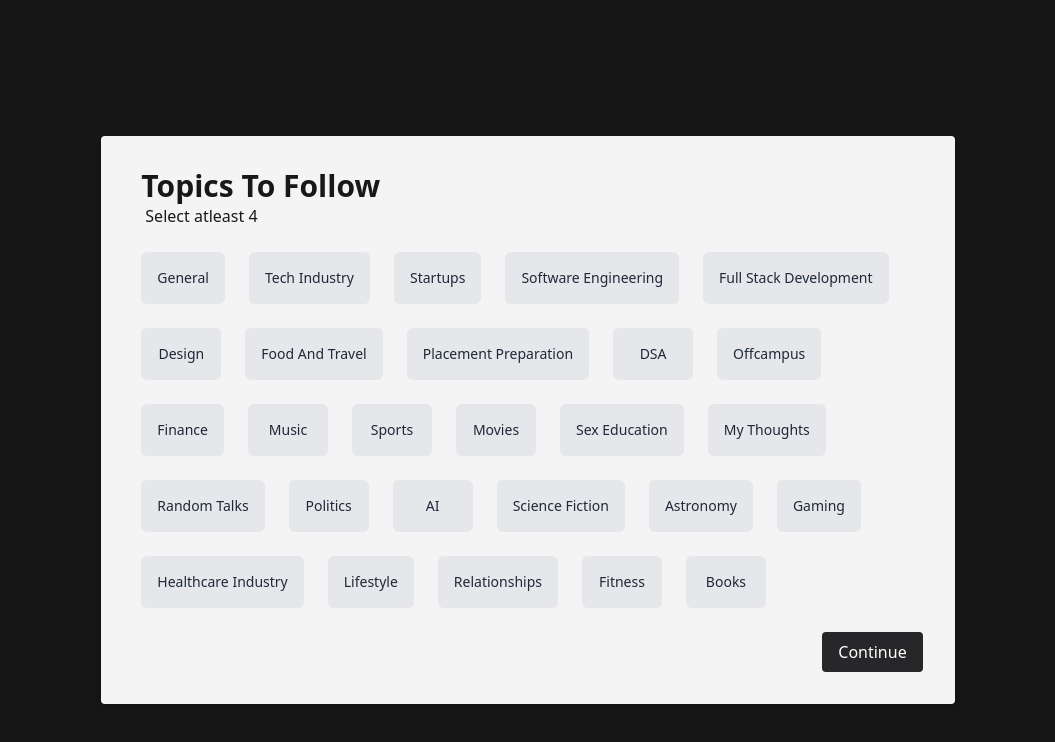
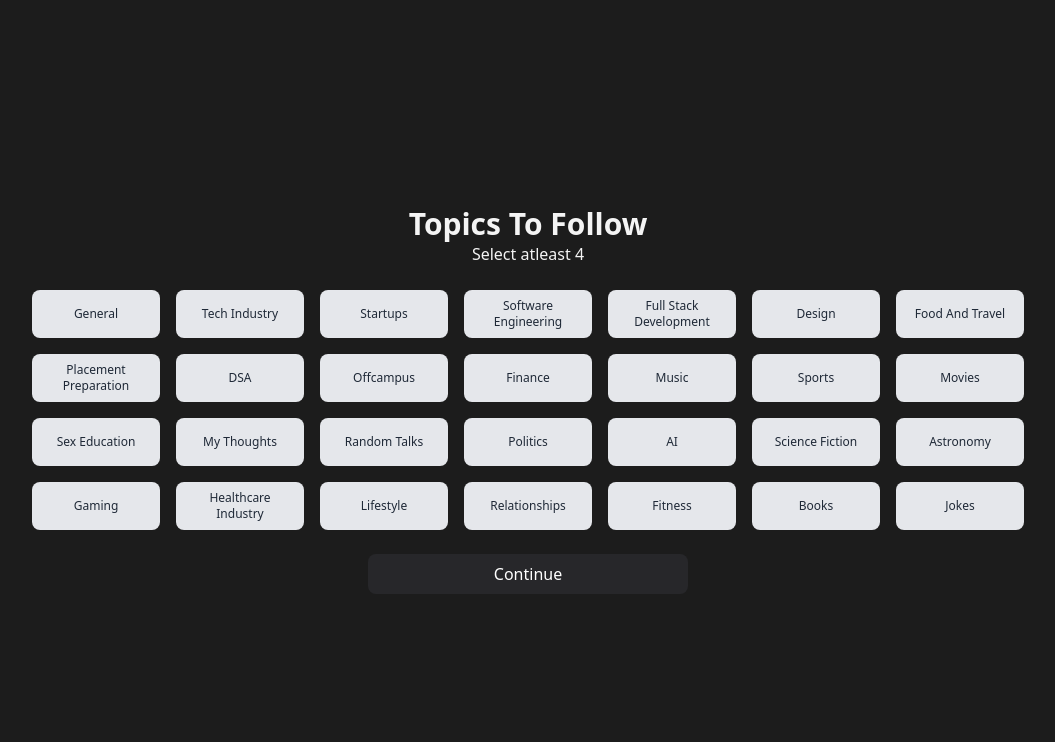
Before and after one commit to Makaan-Mates/mask, a React (Vite) app: page /register/topics-to-follow in a window 1280 px wide. Shown: the top 742 px of the page, without its empty margins (112-1167 px from the left). Built offline with nearby package versions, Linux system fonts and the light colour scheme.

Commit message:
Topic Selection Component customisation

```diff
--- a/src/components/SearchPosts.jsx
+++ b/src/components/SearchPosts.jsx
@@ -14,7 +14,6 @@ const SearchPosts = () => {
   const [searchResults, setSearchResults] = useState([]);
   const [isLoading, setIsLoading] = useState(false);
   const [hasSearched, setHasSearched] = useState(false);
-  const scrollableDivRef = useRef();
 
   //fetch SearchResults
   useEffect(() => {
@@ -54,8 +53,8 @@ const SearchPosts = () => {
     };
   }, [dispatch]);
 
-  const handlePostCardClick = (index) => {
-    const postId = searchResults[index]._id;
+
+  const handlePostCardClick = (postId) => {
     navigate(`/post/${postId}`);
     dispatch(displaySearchBar(false));
   };
@@ -70,7 +69,6 @@ const SearchPosts = () => {
       setHasSearched(false);
     }
   };
-
 
   return (
     <div
@@ -91,7 +89,6 @@ const SearchPosts = () => {
         </div>
       </div>
       <div
-        ref={scrollableDivRef}
         className="max-h-[450px] overflow-y-auto focus:outline-none scroll-smooth px-2 items-center flex flex-wrap"
       >
         {isLoading ? (
@@ -102,7 +99,7 @@ const SearchPosts = () => {
           searchResults.map((post) => (
             <div
               key={post._id}
-              onClick={handlePostCardClick}
+              onClick={() => handlePostCardClick(post._id)}
               className={`w-full flex flex-wrap my-0`}
             >
               <PostCard
--- a/src/components/TopicsSelection.jsx
+++ b/src/components/TopicsSelection.jsx
@@ -54,21 +54,21 @@ const TopicsSelection = () => {
   };
 
   return (
-    <div className="min-h-[100vh] flex justify-center items-center">
-      <div className="bg-zinc-100 text-zinc-900 p-8 rounded shadow-md w-2/3 h-auto mt-10">
-        <span className="flex flex-col mb-4 px-2">
-          <h2 className="text-3xl font-semibold">Topics To Follow</h2>
-          <h3 className="px-1">Select atleast 4</h3>
+    <div className="p-10 bg-[#1c1c1c] min-h-screen flex items-center justify-center ">
+    <div className="w-full  m-auto right-0 left-0 flex flex-col justify-center items-center  ">
+        <span className="flex flex-col  mb-4 px-2 text-[#f4f4f4] ">
+          <h2 className="text-lg  md:text-3xl font-bold">Topics To Follow</h2>
+          <h3 className="px-1  text-sm sm:text-base text-center">Select atleast 4</h3>
         </span>
-        <div className="flex flex-wrap gap-2">
+        <div className="cardparent  w-full md:w-[75%] lg:w-[80%] xl:w-[85%]  flex flex-wrap items-center justify-center ">
           {topics.map((topic) => (
             <div
               key={topic.id}
-              className={`min-w-20 text-sm  px-4 py-4 mx-2 my-2 rounded-md text-center  cursor-pointer transition-all duration-300 ${
+              className={`carddiv h-12 w-32 flex  flex-shrink-0 text-xs items-center justify-center  px-4 py-4 mx-2 my-2 rounded-lg text-center  cursor-pointer transition-all duration-300  ${
                 selectedTopics.find(
                   (selectedTopic) => selectedTopic.id === topic.id
                 )
-                  ? "bg-green-500 text-white"
+                  ? "bg-[#b96d1d] text-white"
                   : "bg-gray-200 text-gray-800"
               }`}
               onClick={() => toggleTopic(topic.name, topic.id)}
@@ -77,15 +77,15 @@ const TopicsSelection = () => {
             </div>
           ))}
         </div>
-        <div className="flex justify-end">
+        <div className="flex w-full justify-center">
           <button
             onClick={handleTopicsFollowing}
-            className="mt-4  bg-zinc-800 text-white rounded py-2 px-4 hover:bg-zinc-900 transition duration-300"
+            className="mt-4 w-[80%] sm:w-56 xl:w-80 bg-zinc-800 text-white rounded-lg py-2 px-4 hover:bg-zinc-900 transition duration-300 "
           >
             Continue
           </button>
         </div>
-      </div>
+    </div>
     </div>
   );
 };
--- a/src/utils/topics.js
+++ b/src/utils/topics.js
@@ -107,4 +107,8 @@ export const topics = [
     name: "Books",
     id: 27,
   },
+  {
+    name:"Jokes",
+    id:28,
+  }
 ];
```
